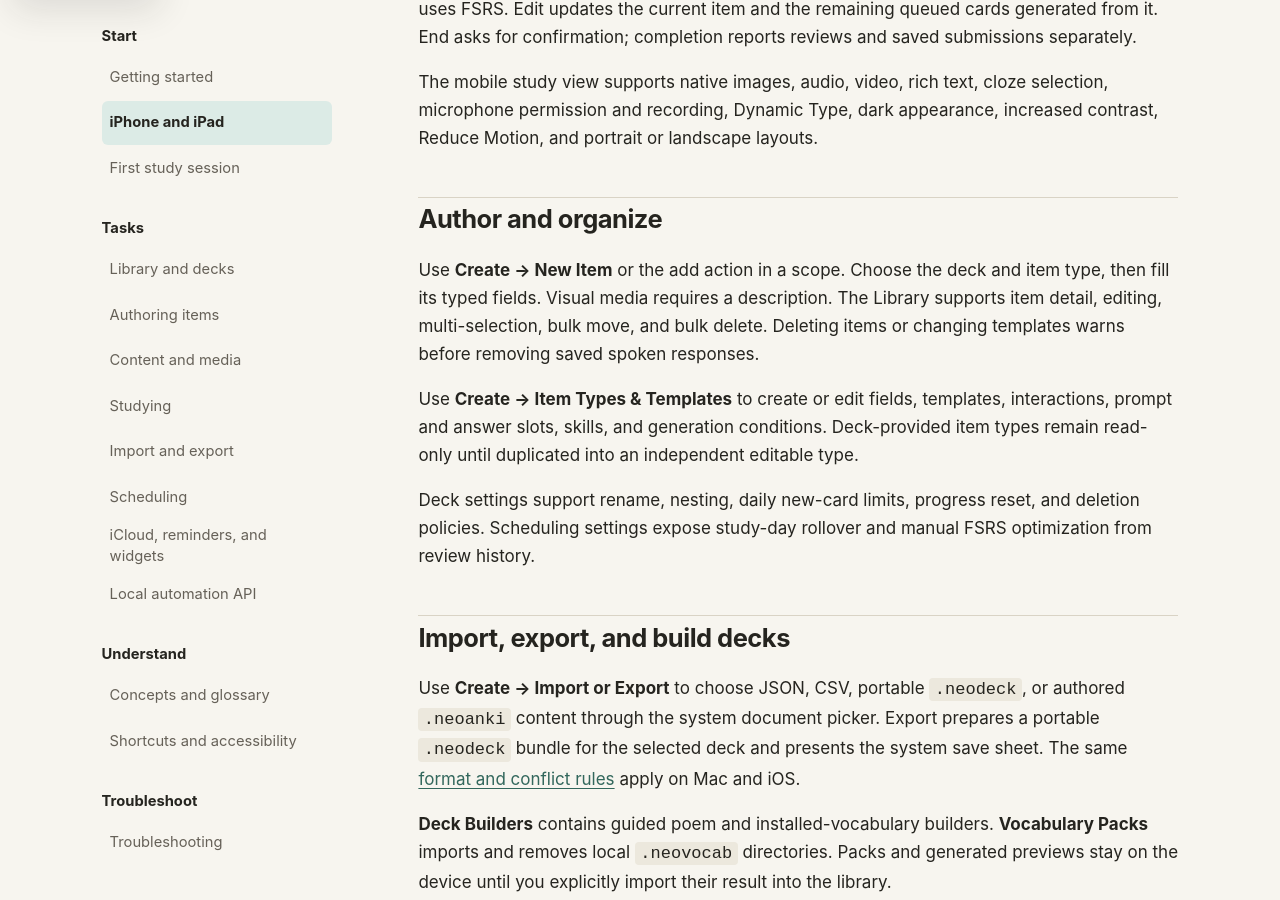
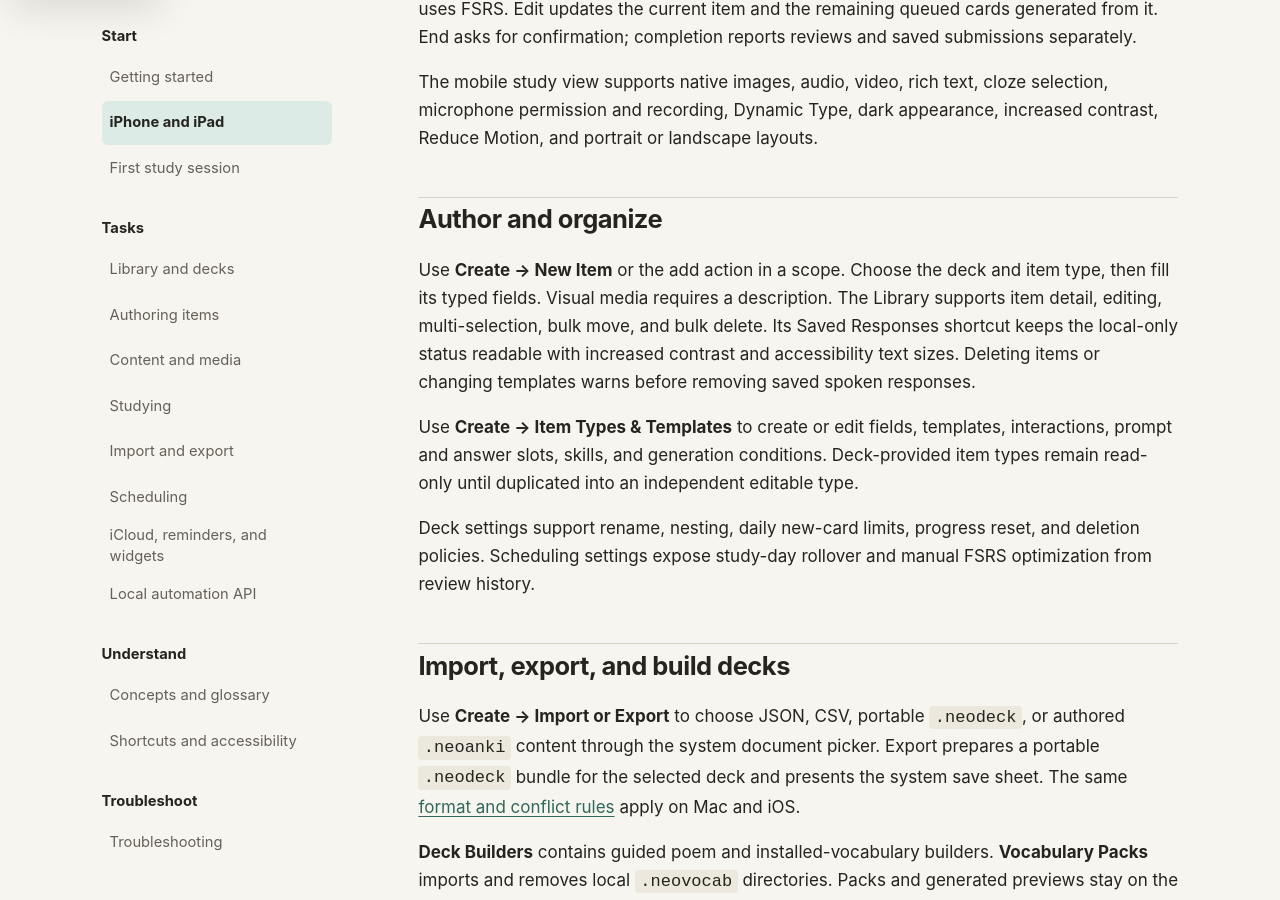
Before and after one commit to neoanki2/neoanki2, a Jekyll site: the page built from docs/user/iphone-ipad.md, in a window 1280 px wide and 900 px high, scrolled down 1682 px. Built offline with Jekyll 4.4.1, drawn with Linux system fonts in a browser that asks for light colours.

Commit message:
Fix mobile accessibility and refresh CI actions

```diff
--- a/docs/user/iphone-ipad.md
+++ b/docs/user/iphone-ipad.md
@@ -80,8 +80,9 @@ increased contrast, Reduce Motion, and portrait or landscape layouts.
 Use **Create → New Item** or the add action in a scope. Choose the deck and item
 type, then fill its typed fields. Visual media requires a description. The
 Library supports item detail, editing, multi-selection, bulk move, and bulk
-delete. Deleting items or changing templates warns before removing saved spoken
-responses.
+delete. Its Saved Responses shortcut keeps the local-only status readable with
+increased contrast and accessibility text sizes. Deleting items or changing
+templates warns before removing saved spoken responses.
 
 Use **Create → Item Types & Templates** to create or edit fields, templates,
 interactions, prompt and answer slots, skills, and generation conditions.
```
Also changed, not shown: .github/workflows/docs-pages.yml, .github/workflows/docs-screenshots.yml, .github/workflows/release-candidate.yml, .github/workflows/release.yml, .github/workflows/test.yml, 1 other file.
